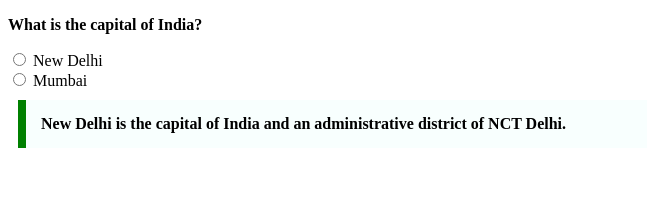
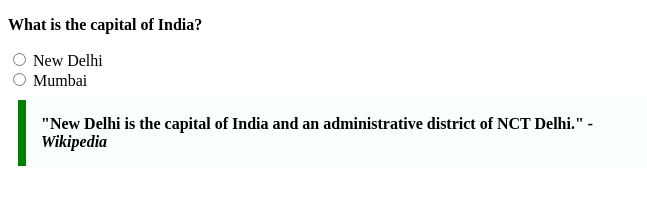
Before and after one commit to acciojob/trivia-mayank2021264, a website: page main.html in a window 1280 px wide. Shown: the whole page, without its empty margins (0-647 px from the left). Drawn offline with Linux system fonts and the light colour scheme.

Commit message:
created a submission

```diff
--- a/main.html
+++ b/main.html
@@ -18,8 +18,8 @@
 
 	<blockquote style="max-width:600px; margin:10px;
 		padding:15px; border-left:8px solid green;
-		background-color:#f8fffe; font-weight:bold;">New Delhi is the capital of India and an administrative
-	district of NCT Delhi.</blockquote>
+		background-color:#f8fffe; font-weight:bold;">"New Delhi is the capital of India and an administrative
+	district of NCT Delhi."<cite> -Wikipedia</cite></blockquote>
     <script type="text/javascript" src="./script.js">
 </script>
 
```
